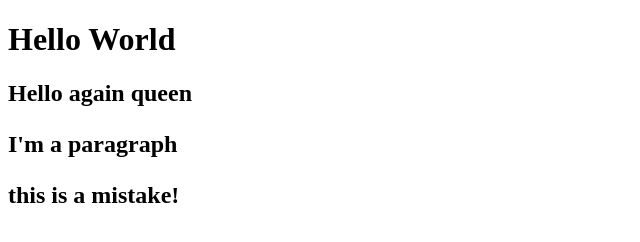
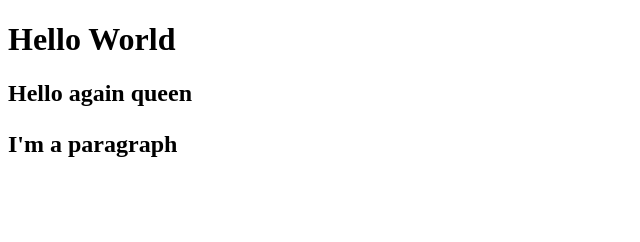
Before and after one commit to sabrinakharrazi/repo1, a plain HTML site: page index.html in a window 1280 px wide. Shown: the whole page, without its empty margins (0-640 px from the left). Drawn offline with Linux system fonts and the light colour scheme.

Commit message:
Revert "Update index.html"
This reverts commit b7df4e4c43fc6d2fb3a38fe0fe75978b67f35d15.

```diff
--- a/index.html
+++ b/index.html
@@ -4,6 +4,5 @@
 <h1>Hello World</h1>
 <h2> Hello again queen <h2>
 <p>I'm a paragraph</p>
-<p> this is a mistake! <p>
 </body>
 </html>
```
